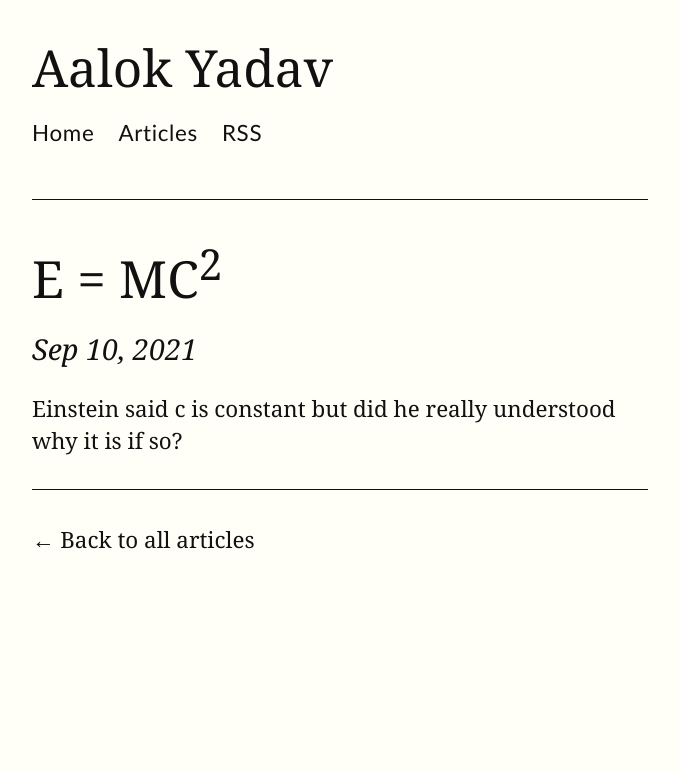
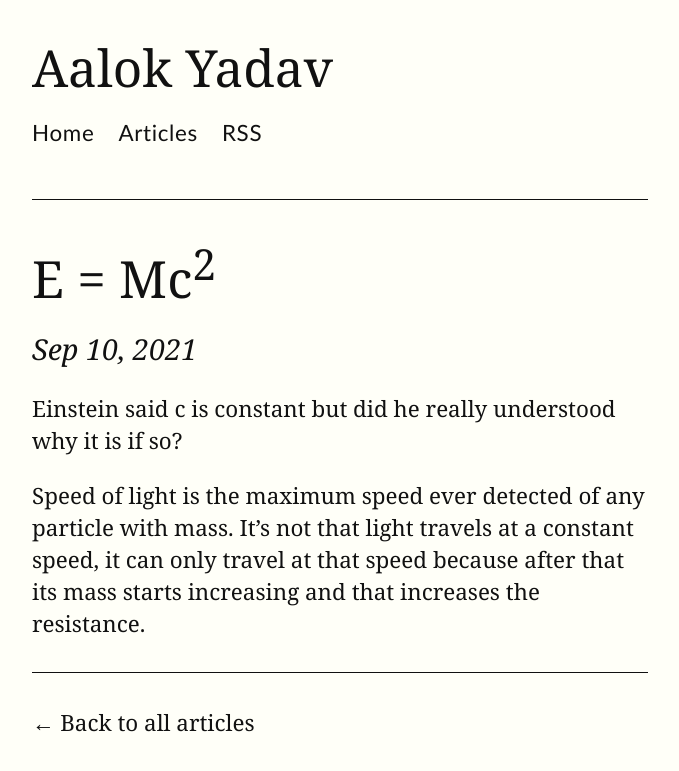
Before and after one commit to aalokyadav96/flexedblog, a Jekyll site: the page built from _posts/2020-12-21-emc2-einstein.md, in a window 1280 px wide. Shown: the top 771 px of the page, without its empty margins (48-727 px from the left). Built offline with Jekyll 4.4.1, drawn with Linux system fonts in a browser that asks for light colours.

Commit message:
Update 2020-12-21-emc2-einstein.md

```diff
--- a/_posts/2020-12-21-emc2-einstein.md
+++ b/_posts/2020-12-21-emc2-einstein.md
@@ -1,7 +1,7 @@
 ---
 layout: post
 excerpt_separator: <!--more-->
-title: E = MC<sup>2</sup>
+title: E = mc<sup>2</sup>
 tagline: Is light's speed really constant !?
 date: 2021-09-10
 categories: ["light"]
@@ -12,3 +12,6 @@ tags:
 ---
 
 Einstein said c is constant but did he really understood why it is if so?
+
+Speed of light is the maximum speed ever detected of any particle with mass.
+It's not that light travels at a constant speed, it can only travel at that speed because after that its mass starts increasing and that increases the resistance.
```
